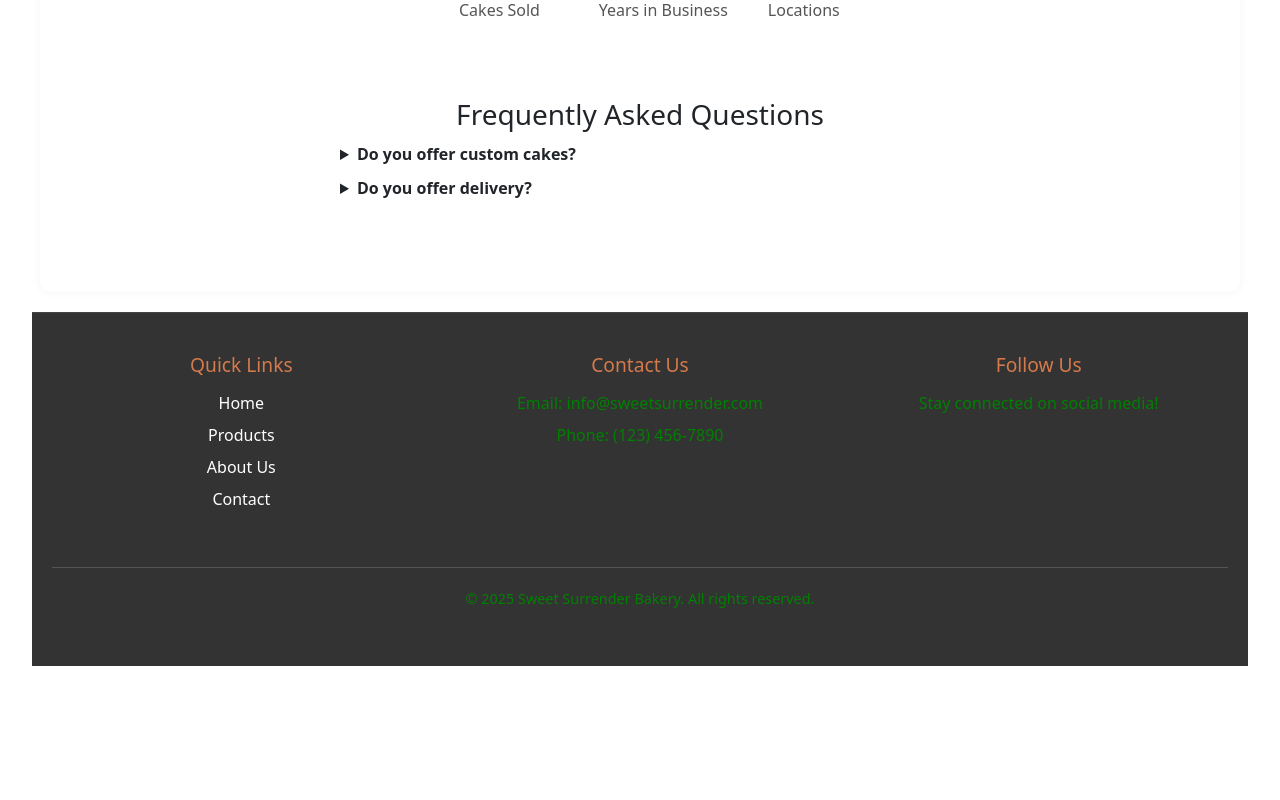
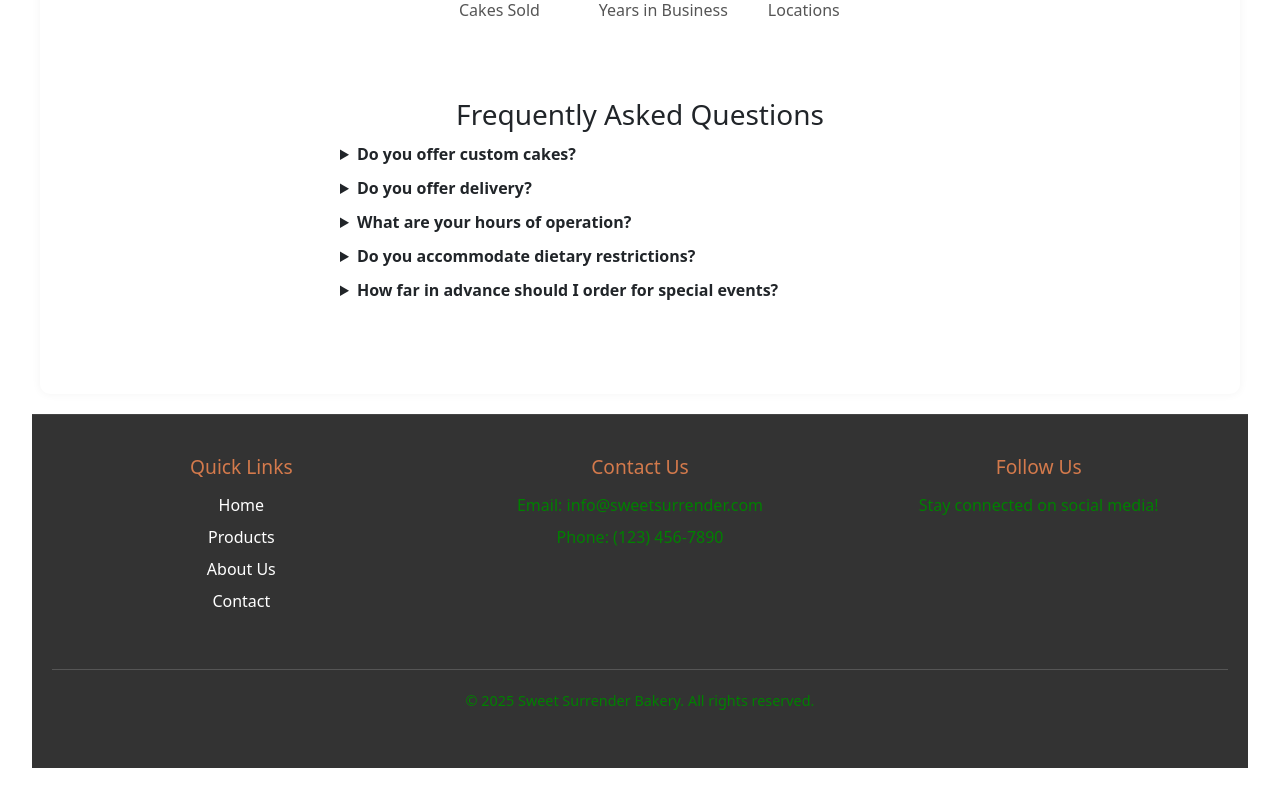
Before and after one commit to chirath1231/sweet-surrender, a Next.js app: page /about in a window 1280 px wide. Shown: the part 856-1656 px from the top of the page. Before the commit the page ends 1554 px from the top, so only its background shows below. Built offline with nearby package versions, Linux system fonts and the light colour scheme; no server answers.

Commit message:
add question

```diff
--- a/src/app/about/page.tsx
+++ b/src/app/about/page.tsx
@@ -126,6 +126,18 @@ const AboutPage = () => {
                         <summary style={{ cursor: 'pointer', fontWeight: 'bold' }}>Do you offer delivery?</summary>
                         <p style={{ paddingLeft: '1rem', color: '#555' }}>We deliver within a 10km radius from our shops.</p>
                     </details>
+                    <details style={{ margin: '10px 0' }}>
+                        <summary style={{ cursor: 'pointer', fontWeight: 'bold' }}>What are your hours of operation?</summary>
+                        <p style={{ paddingLeft: '1rem', color: '#555' }}>We're open Monday to Saturday, 7am to 7pm. Sundays 8am to 5pm.</p>
+                    </details>
+                    <details style={{ margin: '10px 0' }}>
+                        <summary style={{ cursor: 'pointer', fontWeight: 'bold' }}>Do you accommodate dietary restrictions?</summary>
+                        <p style={{ paddingLeft: '1rem', color: '#555' }}>Yes, we offer gluten-free, vegan, and nut-free options. Please inform us of any allergies when ordering.</p>
+                    </details>
+                    <details style={{ margin: '10px 0' }}>
+                        <summary style={{ cursor: 'pointer', fontWeight: 'bold' }}>How far in advance should I order for special events?</summary>
+                        <p style={{ paddingLeft: '1rem', color: '#555' }}>For wedding cakes, we recommend 2-3 months. For other special events, 1-2 weeks notice is appreciated.</p>
+                    </details>
                 </section>
             </main>
             <Footer />
```
